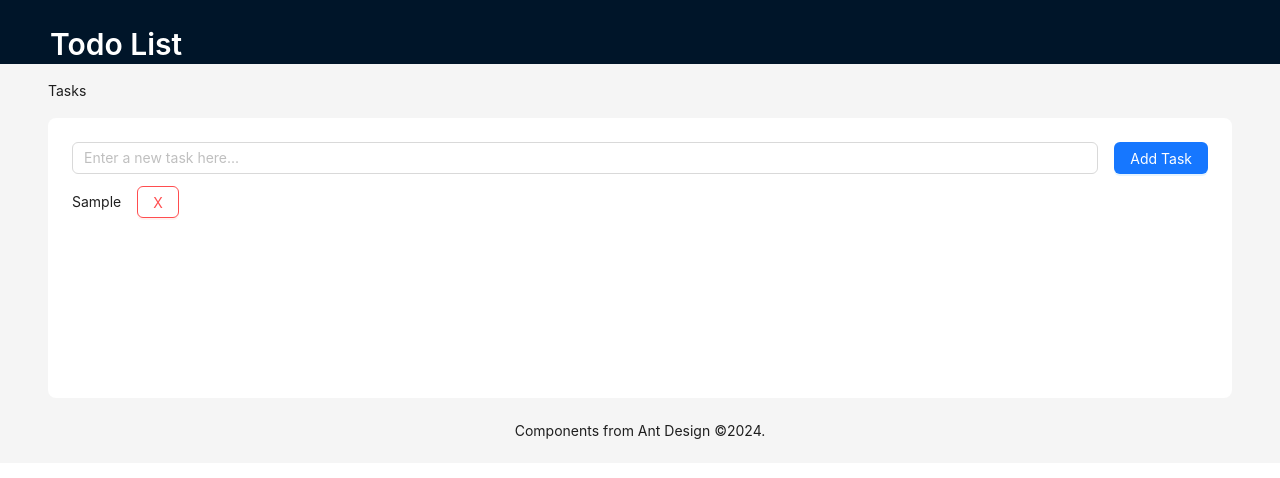
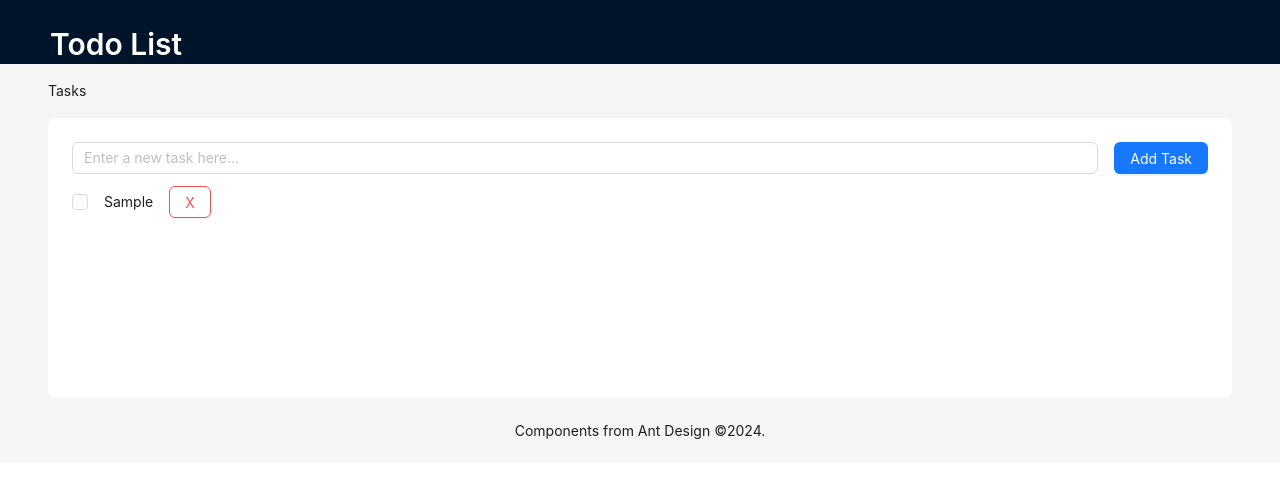
Before and after one commit to zachberk/proj-todolist-reactjs, a React (Create React App) app: page / in a window 1280 px wide. Both pictures are taken after typing "Sample" into the empty fields and a click on the button "Add Task". Shown: the top 478 px of the page. Built offline with nearby package versions, Linux system fonts and the light colour scheme.

Commit message:
Start implementing checked task (striked-through) UI

```diff
--- a/src/App.js
+++ b/src/App.js
@@ -23,6 +23,7 @@ function App() {
   // For Todo List Functionality
   const [todoList, setTodoList] = useState([]);
   const [newTask, setNewTask] = useState("");
+  // const [checkedTaskList, setCheckedTaskList] = useState([]);
 
   const handleInput = (event) => {
     setNewTask(event.target.value);
@@ -30,29 +31,35 @@ function App() {
 
   const handleAddTask = (event) => {
     if (newTask !== "") {
-      const task = addTask();
+      const task = returnTask();
       setTodoList([...todoList, task]);
       setNewTask("");
     }
   };
 
-  const handleKeyDown = (event) => {
+  const handleEnter = (event) => {
     if (event.key === "Enter" && newTask !== "") {
-      const task = addTask();
+      const task = returnTask();
       setTodoList([...todoList, task]);
       setNewTask("");
     }
   };
 
-  const addTask = () => {
+  const returnTask = () => {
     return {
       id: todoList.length === 0 ? 1 : todoList[todoList.length - 1].id + 1,
       taskName: newTask,
+      checked: false,
     };
   };
   const deleteTask = (taskID) => {
     setTodoList(todoList.filter((task) => task.id !== taskID));
   };
+  // const crossTask = (taskID) => {
+  //   deleteTask(taskID);
+  //   const task =
+  //   setCheckedTaskList([...checkedTaskList, task]);
+  // }
 
   return (
     <Layout>
@@ -85,7 +92,7 @@ function App() {
             <Input
               value={newTask}
               onChange={handleInput}
-              onKeyDown={handleKeyDown}
+              onKeyDown={handleEnter}
               type="text"
               placeholder="Enter a new task here..."
             />
@@ -99,6 +106,7 @@ function App() {
                 <Task
                   taskID={task.id}
                   taskName={task.taskName}
+                  checked={task.checked}
                   deleteTask={deleteTask}
                 />
               );
--- a/src/Task.js
+++ b/src/Task.js
@@ -1,13 +1,23 @@
 import React from "react";
-import { List, Typography, Button, Flex } from "antd";
+import { List, Typography, Button, Checkbox, Flex } from "antd";
 const { Text } = Typography;
 const { Item } = List;
+
+// const handleCheckboxClick = (event) => {
+//   if (event.target.checked) {
+//     // code to add task to checked tasks list
+//     props.crossTask(props.taskID)
+//   } else {
+//     // code to remove task from checked tasks list
+//   }
+// };
 
 const Task = (props) => {
   return (
     <Item key={props.taskID}>
       <Flex gap="middle" align="center">
-        <Text>{props.taskName}</Text>
+        <Checkbox defaultChecked={false} /> {/* need to create a handler function for when checkbox is clicked; needs to check whether checked status is true or false, updating the "checked" attribute of a task appropriately */}
+        <Text delete={props.checked}> {props.taskName} </Text>
         <Button danger onClick={() => props.deleteTask(props.taskID)}>
           X
         </Button>
```
